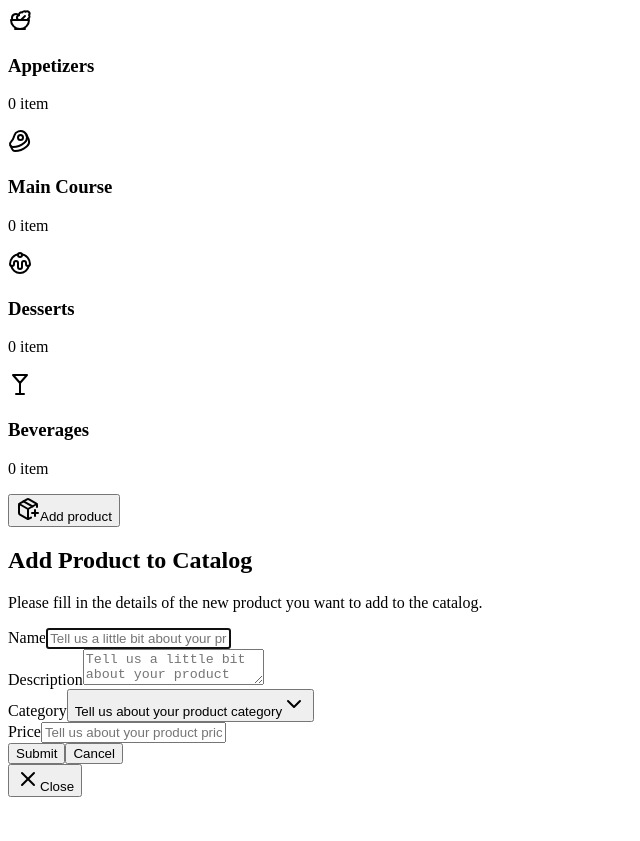
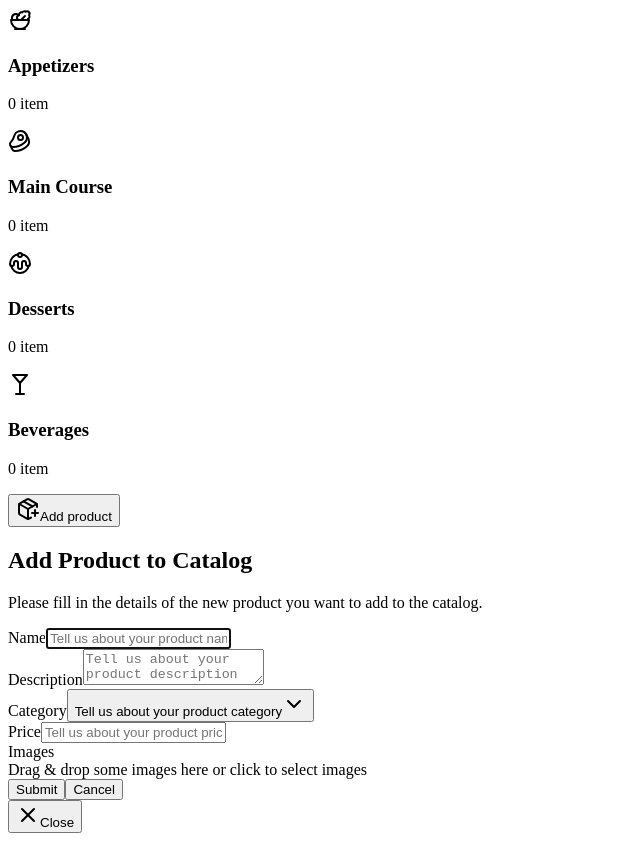
Before and after one commit to Yonathandj/frontend-pos, a Next.js app: page /custom/manage-products in a window 1280 px wide. Both pictures are taken after a click on the button "Add product". Shown: the whole page, without its empty margins (0-640 px from the left). Before the commit the page ends 805 px from the top, so only its background shows below. Built offline with nearby package versions, Linux system fonts and the light colour scheme.

Commit message:
feat / add images of product upload input

```diff
--- a/components/custom/product-form.tsx
+++ b/components/custom/product-form.tsx
@@ -34,13 +34,20 @@ import {
   SelectValue,
 } from "@/components/ui/select";
 
-import { PackagePlus } from "lucide-react";
+import { PackagePlus, X } from "lucide-react";
 
-import { PRODUCT_CATEGORIES } from "@/constants/products";
+import {
+  PRODUCT_CATEGORIES,
+  PRODUCT_IMAGE_MAX_SIZE,
+} from "@/constants/products";
 import { AddProductSchema } from "@/types/products";
 import { addProductSchema } from "@/validations/products";
 
 import { NumericFormat } from "react-number-format";
+
+import Image from "next/image";
+
+import Dropzone from "react-dropzone";
 
 const ProductForm = () => {
   const form = useForm<AddProductSchema>({
@@ -50,6 +57,7 @@ const ProductForm = () => {
       description: "",
       category: "",
       price: "",
+      images: [],
     },
   });
 
@@ -65,7 +73,7 @@ const ProductForm = () => {
           Add product
         </Button>
       </DialogTrigger>
-      <DialogContent className="max-w-[640px]">
+      <DialogContent className="max-w-[600px]">
         <DialogHeader>
           <DialogTitle>Add Product to Catalog</DialogTitle>
           <DialogDescription>
@@ -75,8 +83,8 @@ const ProductForm = () => {
         </DialogHeader>
         <Form {...form}>
           <form
+            className="space-y-4"
             onSubmit={form.handleSubmit(handleSubmit)}
-            className="space-y-4"
           >
             <FormField
               control={form.control}
@@ -87,7 +95,7 @@ const ProductForm = () => {
                   <FormControl>
                     <Input
                       type="text"
-                      placeholder="Tell us a little bit about your product name"
+                      placeholder="Tell us about your product name"
                       autoComplete="off"
                       {...field}
                     />
@@ -104,7 +112,7 @@ const ProductForm = () => {
                   <FormLabel>Description</FormLabel>
                   <FormControl>
                     <Textarea
-                      placeholder="Tell us a little bit about your product description"
+                      placeholder="Tell us about your product description"
                       {...field}
                     />
                   </FormControl>
@@ -112,7 +120,7 @@ const ProductForm = () => {
                 </FormItem>
               )}
             />
-            <div className="mt-2 flex gap-x-2">
+            <div className="flex gap-x-2">
               <FormField
                 control={form.control}
                 name="category"
@@ -134,7 +142,7 @@ const ProductForm = () => {
                           />
                         </SelectTrigger>
                       </FormControl>
-                      <SelectContent position="item-aligned">
+                      <SelectContent>
                         {PRODUCT_CATEGORIES.map((category) => (
                           <SelectItem
                             key={category.title}
@@ -178,10 +186,80 @@ const ProductForm = () => {
                 )}
               />
             </div>
+            <FormField
+              control={form.control}
+              name="images"
+              render={({ field }) => (
+                <FormItem>
+                  <FormLabel>Images</FormLabel>
+                  <FormControl>
+                    <Dropzone
+                      accept={{
+                        "image/*": [".png", ".jpg", ".jpeg"],
+                      }}
+                      maxSize={PRODUCT_IMAGE_MAX_SIZE}
+                      onDrop={field.onChange}
+                    >
+                      {({ getRootProps, getInputProps }) => (
+                        <>
+                          <div
+                            className="cursor-pointer rounded-md border-2 border-dotted p-4 text-center"
+                            {...getRootProps()}
+                          >
+                            <Input onBlur={field.onBlur} {...getInputProps()} />
+                            <span className="text-sm text-muted-foreground">
+                              Drag & drop some images here or click to select
+                              images
+                            </span>
+                          </div>
+                          <div className="flex gap-x-4">
+                            {field.value.map((file) => (
+                              <div
+                                key={file.name + Math.random.toString()}
+                                className="relative"
+                              >
+                                <Button
+                                  variant="ghost"
+                                  size="icon"
+                                  className="absolute -right-2 -top-2 rounded-full"
+                                  onClick={() => {
+                                    field.onChange(
+                                      field.value.filter(
+                                        (f) => f.name != file.name,
+                                      ),
+                                    );
+                                  }}
+                                >
+                                  <X className="text-red-600" />
+                                </Button>
+                                <Image
+                                  alt={file.name}
+                                  width={100}
+                                  height={100}
+                                  src={URL.createObjectURL(file)}
+                                  onLoad={() => {
+                                    URL.revokeObjectURL(
+                                      URL.createObjectURL(file),
+                                    );
+                                  }}
+                                />
+                              </div>
+                            ))}
+                          </div>
+                        </>
+                      )}
+                    </Dropzone>
+                  </FormControl>
+                  <FormMessage />
+                </FormItem>
+              )}
+            />
             <DialogFooter>
               <Button type="submit">Submit</Button>
               <DialogClose asChild>
-                <Button variant="destructive">Cancel</Button>
+                <Button className="focus-visible:ring-0" variant="destructive">
+                  Cancel
+                </Button>
               </DialogClose>
             </DialogFooter>
           </form>
--- a/constants/products.ts
+++ b/constants/products.ts
@@ -26,3 +26,10 @@ export const PRODUCT_CATEGORIES = [
     backgroundColor: "bg-blue-200",
   },
 ];
+
+export const PRODUCT_IMAGE_MAX_SIZE = 10 * 1024 * 1024;
+export const PRODUCT_IMAGE_ACCEPTABLE_TYPES = [
+  "image/png",
+  "image/jpg",
+  "image/jpeg",
+];
--- a/package.json
+++ b/package.json
@@ -24,6 +24,7 @@
     "next": "14.2.16",
     "react": "^18",
     "react-dom": "^18",
+    "react-dropzone": "^14.3.5",
     "react-hook-form": "^7.54.0",
     "react-number-format": "^5.4.2",
     "tailwind-merge": "^2.5.5",
--- a/validations/products.ts
+++ b/validations/products.ts
@@ -1,6 +1,10 @@
 import { z } from "zod";
 
-import { PRODUCT_CATEGORIES } from "@/constants/products";
+import {
+  PRODUCT_CATEGORIES,
+  PRODUCT_IMAGE_ACCEPTABLE_TYPES,
+  PRODUCT_IMAGE_MAX_SIZE,
+} from "@/constants/products";
 
 export const addProductSchema = z.object({
   name: z
@@ -23,7 +27,7 @@ export const addProductSchema = z.object({
         }
       }
       return false;
-    }, "One of the categories provided must be selected"),
+    }, "One of the categories provided must be selected."),
   price: z
     .string()
     .trim()
@@ -31,5 +35,18 @@ export const addProductSchema = z.object({
       return (
         parseFloat(value === "" ? "Rp0".substring(2) : value.substring(2)) > 0
       );
-    }, "Price must be higher than 0"),
+    }, "Price must be higher than 0."),
+  images: z
+    .array(
+      z
+        .instanceof(File)
+        .refine((value) => {
+          return value.size < PRODUCT_IMAGE_MAX_SIZE;
+        }, "Image size must be less than 10 MB.")
+        .refine((value) => {
+          return PRODUCT_IMAGE_ACCEPTABLE_TYPES.includes(value.type);
+        }, "Image type must be PNG, JPG, or JPEG."),
+    )
+    .min(1, "The minimum number of images uploaded is 1.")
+    .max(4, "The maximum number of images uploaded is 4."),
 });
```
Also changed, not shown: 1 other file (tests, documents, lock files or other folders).
